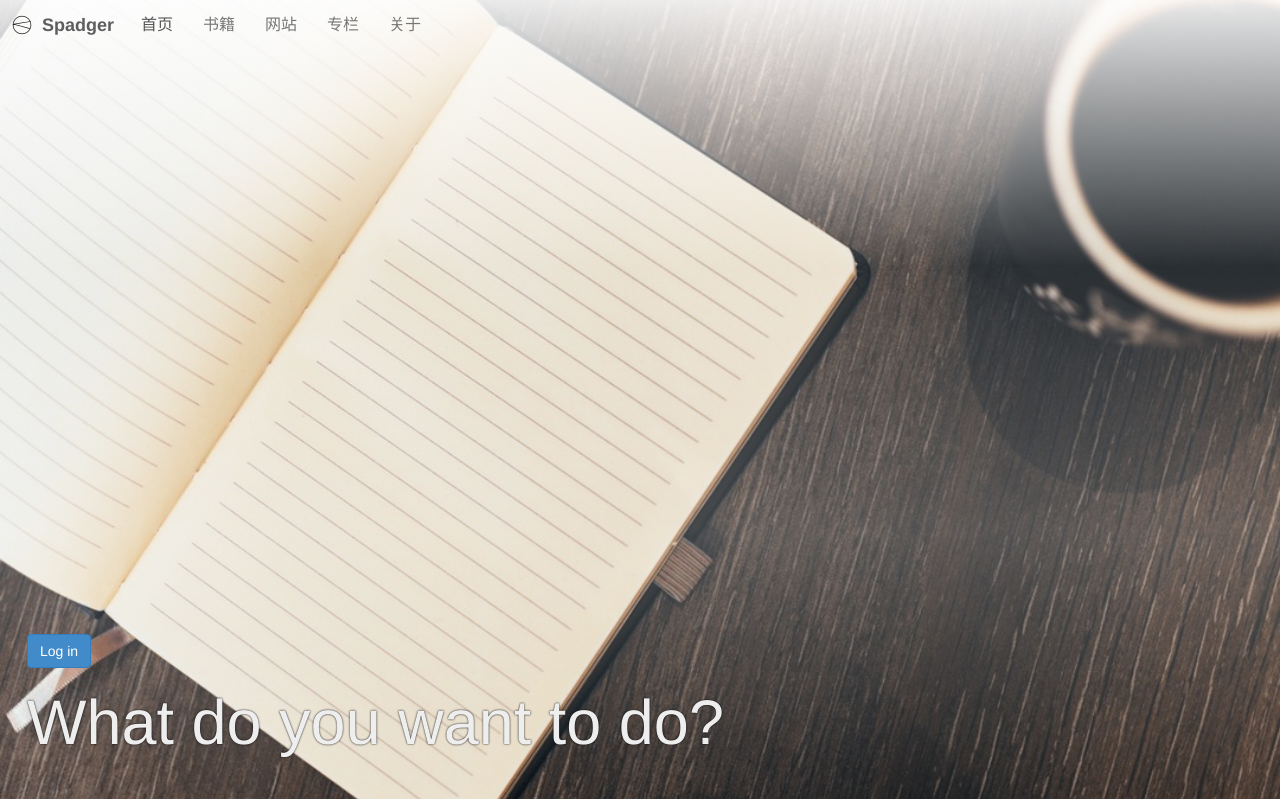
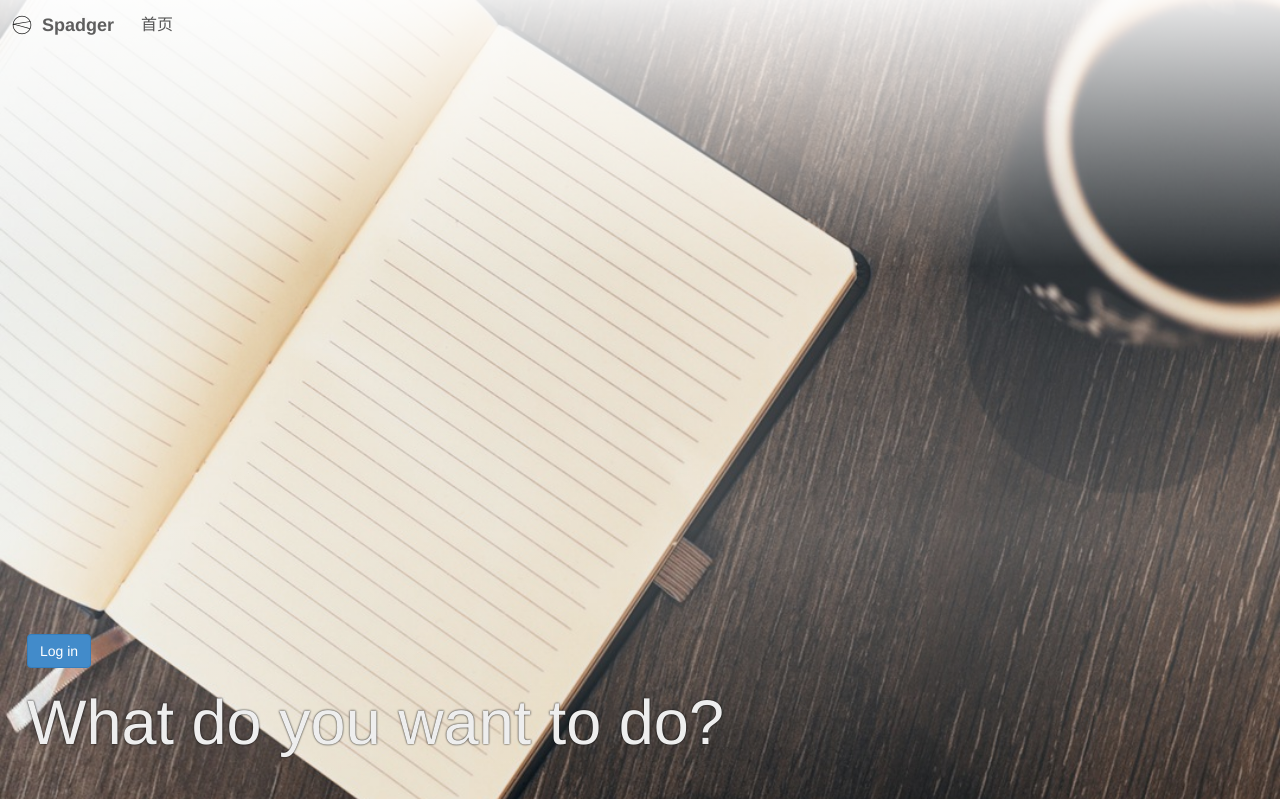
Before and after one commit to yongli82/swallow, a Django app: template templates/home.html in a window 1280 px wide. Shown: the top 799 px of the page. Run offline with Django 3.2, Linux system fonts and the light colour scheme; the template is opened without the code that fills it, so the values that code supplies are empty; some libraries are stand-ins or nearby versions.

Commit message:
first run

```diff
--- a/swallow/settings.py
+++ b/swallow/settings.py
@@ -46,6 +46,7 @@ INSTALLED_APPS = (
     'crispy_forms',
     'profiles',
     'accounts',
+    'easy_thumbnails',
 )
 
 MIDDLEWARE_CLASSES = (
--- a/templates/_navbar.html
+++ b/templates/_navbar.html
@@ -1,6 +1,6 @@
 <li {% if active_link == "home" %}class="active"{% endif %}><a href="{% url 'home' %}">首页</a></li>
-<li {% if active_link == "book" %}class="active"{% endif %}><a href="{% url 'book' %}">书籍</a></li>
-<li {% if active_link == "site" %}class="active"{% endif %}><a href="{% url 'site' %}">网站</a></li>
-<li {% if active_link == "column" %}class="active"{% endif %}><a href="{% url 'column' %}">专栏</a></li>
-
-<li {% if active_link == "about" %}class="active"{% endif %}><a href="{% url 'about' %}">关于</a></li>
+{#<li {% if active_link == "book" %}class="active"{% endif %}><a href="{% url 'book' %}">书籍</a></li>#}
+{#<li {% if active_link == "site" %}class="active"{% endif %}><a href="{% url 'site' %}">网站</a></li>#}
+{#<li {% if active_link == "column" %}class="active"{% endif %}><a href="{% url 'column' %}">专栏</a></li>#}
+{##}
+{#<li {% if active_link == "about" %}class="active"{% endif %}><a href="{% url 'about' %}">关于</a></li> #}
```
